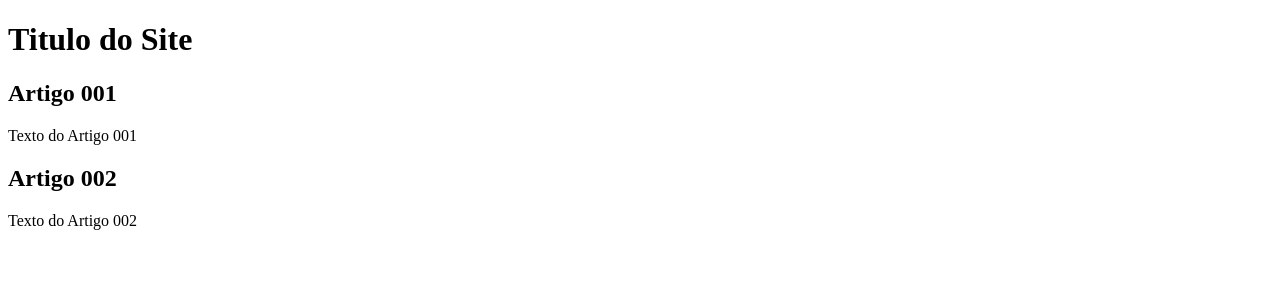
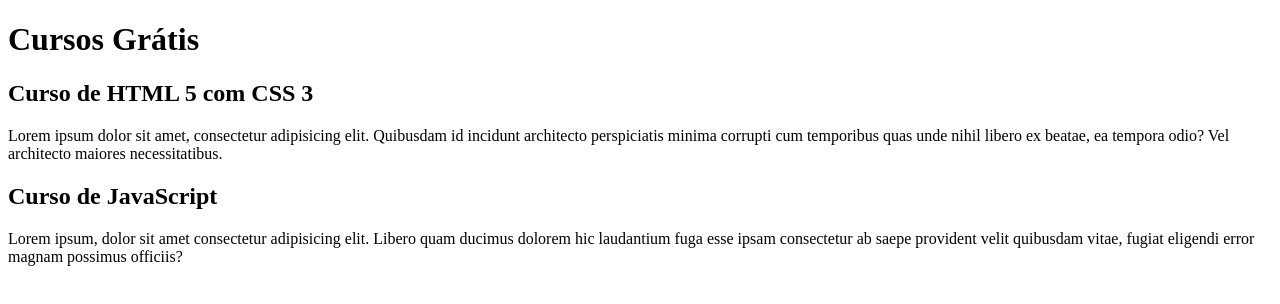
Before and after one commit to Gamerdragon2004/projeto-site, a plain HTML site: page index.html in a window 1280 px wide. Drawn offline with Linux system fonts and the light colour scheme.

Commit message:
comecei a escrever conteudo

```diff
--- a/index.html
+++ b/index.html
@@ -8,15 +8,15 @@
 <body>
     <main>
         <header>
-            <h1>Titulo do Site</h1>
+            <h1>Cursos Grátis</h1>
         </header>
         <article>
-            <h2>Artigo 001</h2>
-            <p>Texto do Artigo 001</p>
+            <h2>Curso de HTML 5 com CSS 3</h2>
+            <p>Lorem ipsum dolor sit amet, consectetur adipisicing elit. Quibusdam id incidunt architecto perspiciatis minima corrupti cum temporibus quas unde nihil libero ex beatae, ea tempora odio? Vel architecto maiores necessitatibus.</p>
         </article>
         <article>
-            <h2>Artigo 002</h2>
-            <p>Texto do Artigo 002</p>
+            <h2>Curso de JavaScript</h2>
+            <p>Lorem ipsum, dolor sit amet consectetur adipisicing elit. Libero quam ducimus dolorem hic laudantium fuga esse ipsam consectetur ab saepe provident velit quibusdam vitae, fugiat eligendi error magnam possimus officiis?</p>
         </article>
     </main>
 </body>
```
